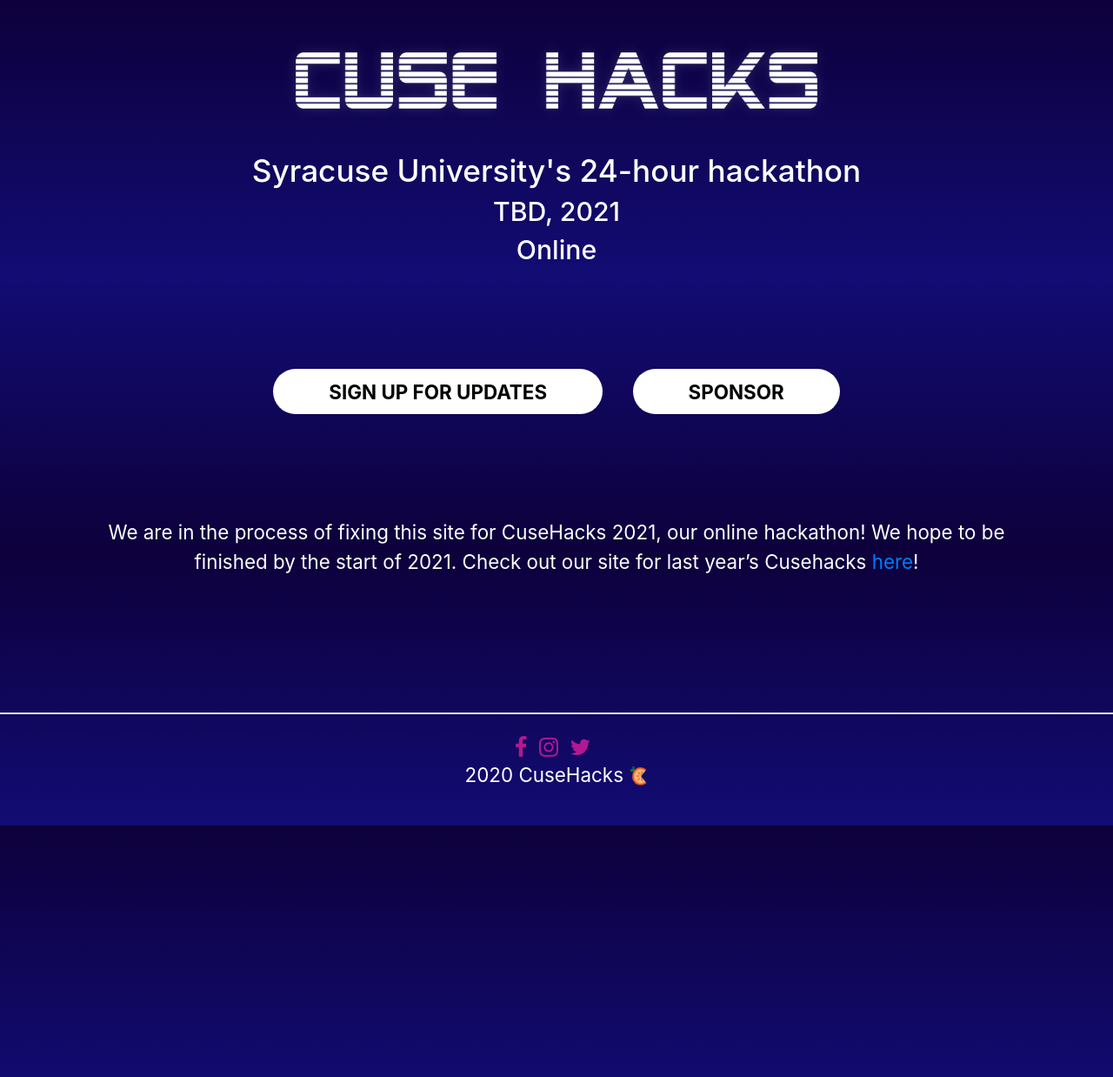
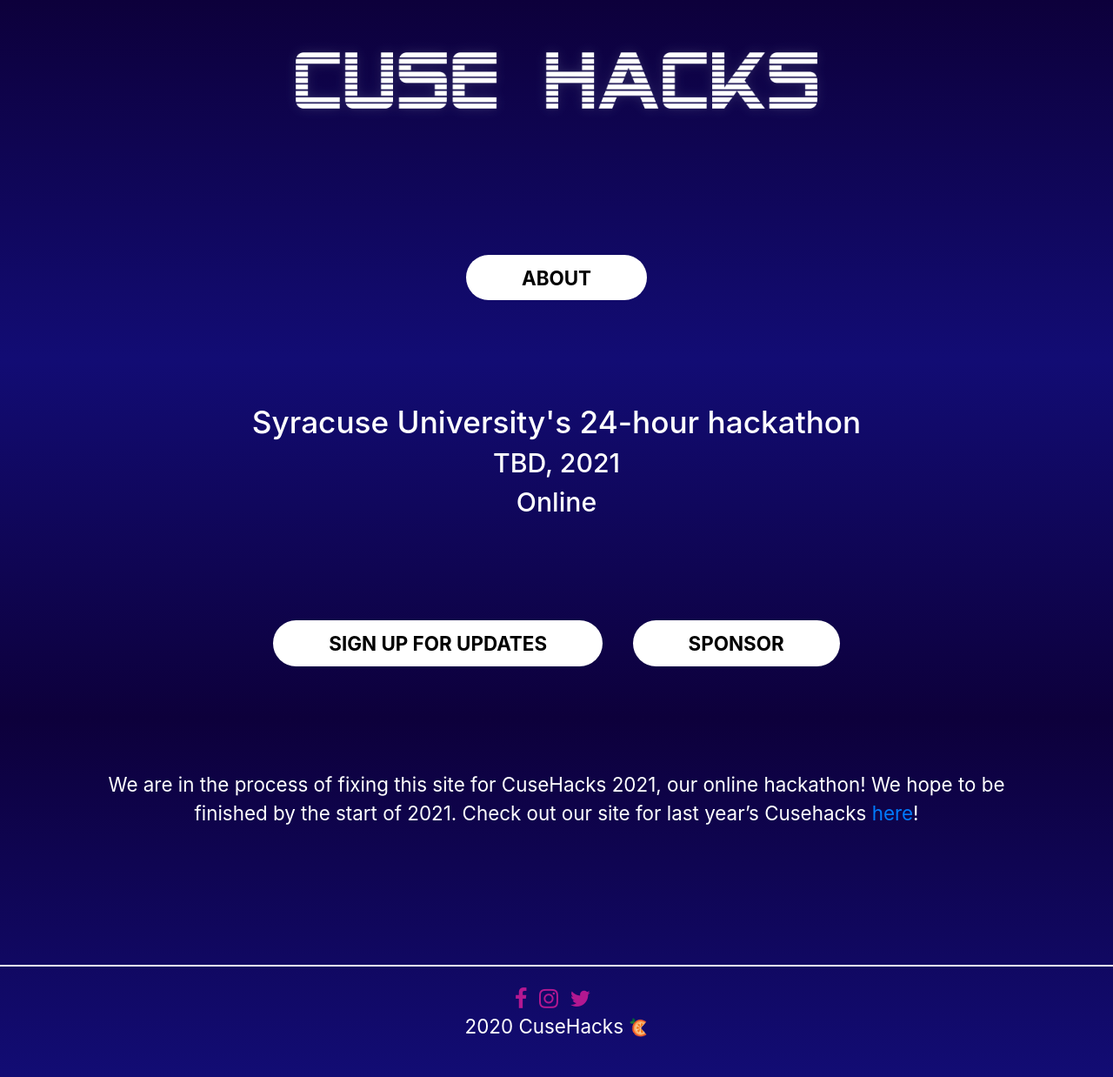
Before and after one commit to innovateorange/cusehacks, a Jekyll site: the page built from index.html, in a window 1280 px wide. Shown: the whole page at 87% size. Built offline with Jekyll 4.4.1, drawn with Linux system fonts in a browser that asks for light colours; nearby versions of some CDN libraries.

Commit message:
content div

```diff
--- a/_includes/hero.html
+++ b/_includes/hero.html
@@ -3,9 +3,18 @@
     <img rel=header src="{{ site.image.header }}" alt="CuseHacks" class="header">
   </div>
 
+  <div class="content">
+    <div class="text-center">
+
+    <div class="buttons">
+      <a>About</a>
+    </div>
+    </div>
+
+      </div>
+
   <div class="text-center">
     <h2 rel="description">{{ site.event.description }}</h2>
-
     <h3 rel="date">{{ site.event.date }}, {{ site.event.year }}</h3>
     <h3 rel="location">{{ site.event.location }}</h3>
 
```
